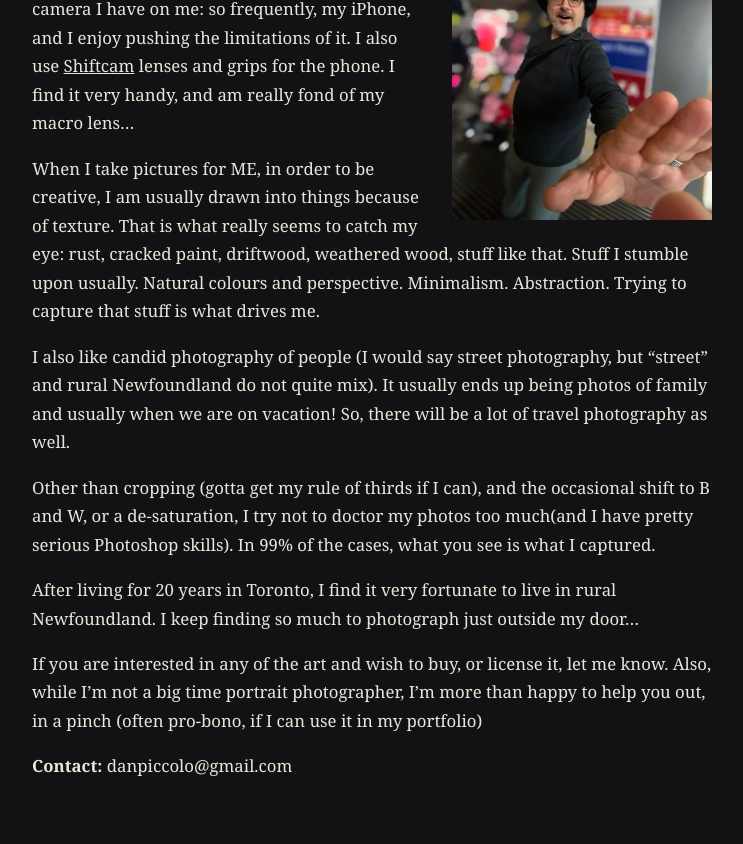
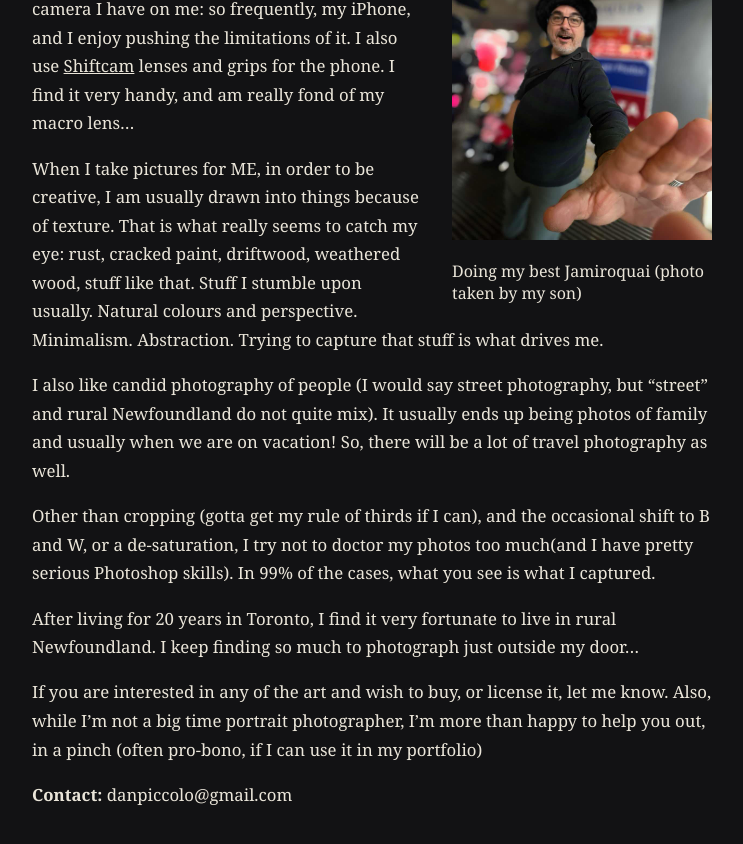
Before and after one commit to moosepic/portfolio, a Jekyll site: the page built from about.md, in a window 1280 px wide and 900 px high, scrolled down 429 px. Shown: the top 844 px of the window, without its empty margins (268-1011 px from the left). Built offline with Jekyll 4.4.1, drawn with Linux system fonts in a browser that asks for light colours.

Commit message:
tweak to layouts of about

```diff
--- a/about.md
+++ b/about.md
@@ -6,8 +6,10 @@ permalink: /about/
 <section class="about wrap narrow" markdown="1">
   <p class="eyebrow">About</p>
   <h1>Daniel Piccolo</h1>
-  <img class="about-portrait" src="{{ '/assets/images/me.jpg' | relative_url }}" alt="Doing my best Jamiroquai (photo taken by my son)">
-
+  <figure class="about-portrait">
+  <img class="about-portrait" src="{{ '/assets/images/me.jpg' | relative_url }}" alt="Doing my best Jamiroquai (photo taken by my son)" style="width: 100%; max-width: 360px; margin: 20px 0;" />
+  <figcaption>Doing my best Jamiroquai (photo taken by my son)</figcaption>
+  </figure>
 I am purely an amateur photographer. I have a BFA but it was in Painting, not photography. I take lots of pictures, and while I do have real cameras, I find that the best camera is the camera I have on me: so frequently, my iPhone, and I enjoy pushing the limitations of it. I also use [Shiftcam](http://www.shiftcam.com) lenses and grips for the phone. I find it very handy, and am really fond of my macro lens...
 
 When I take pictures for ME, in order to be creative, I am usually drawn into things because of texture. That is what really seems to catch my eye: rust, cracked paint, driftwood, weathered wood, stuff like that. Stuff I stumble upon usually. Natural colours and perspective. Minimalism. Abstraction. Trying to capture that stuff is what drives me.
```
